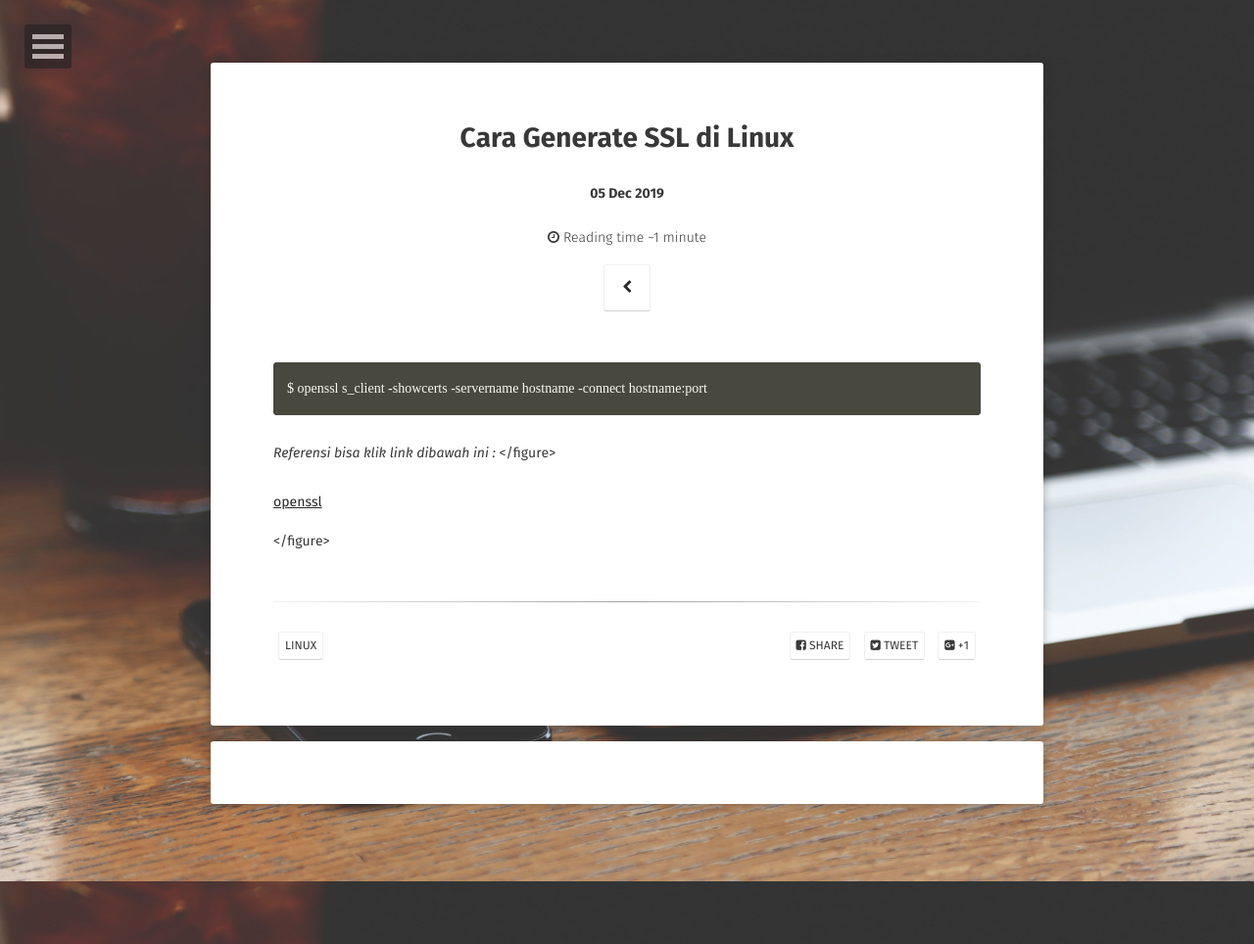
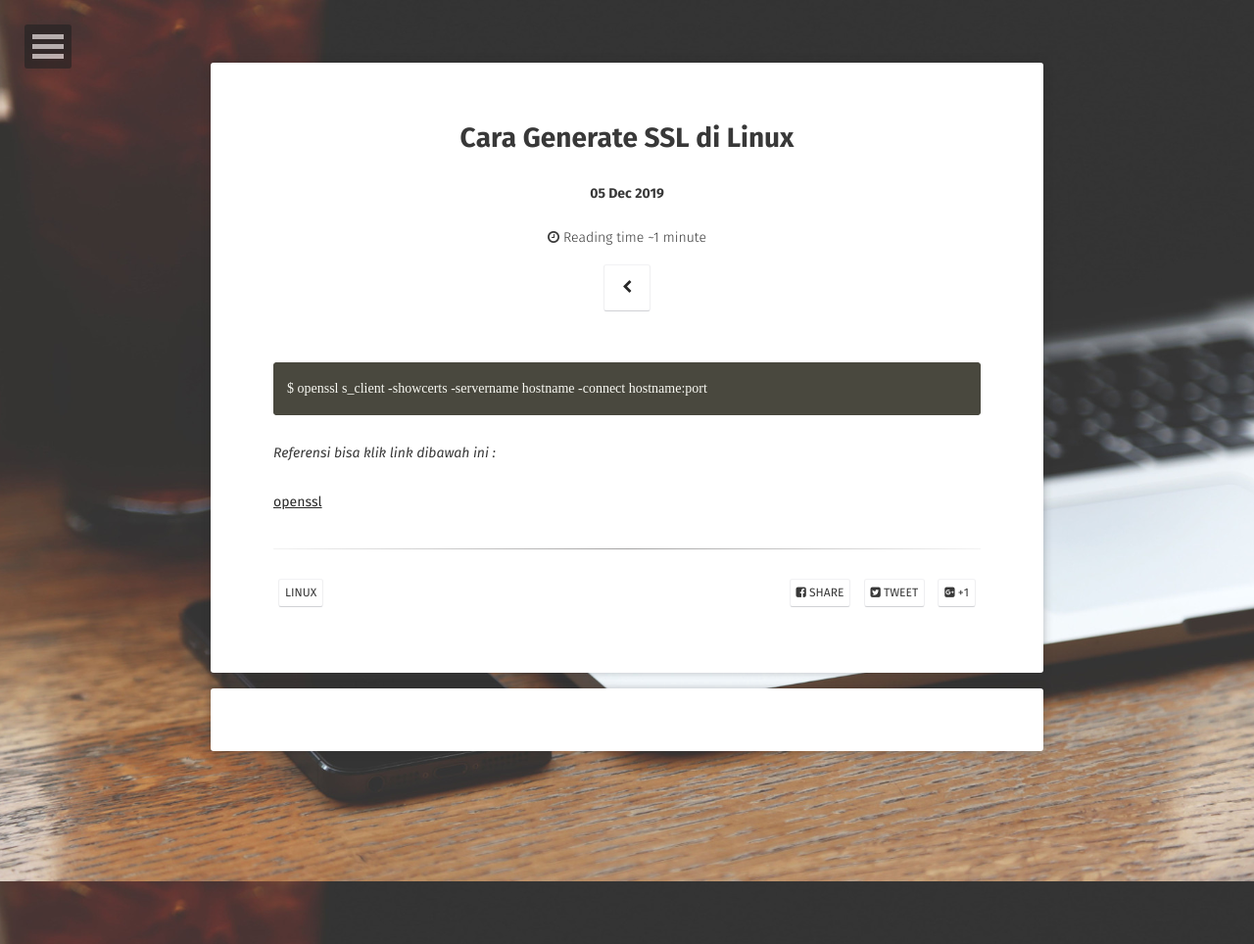
Before and after one commit to SandyRahman/sandyrahman.github.io, a Jekyll site: the page built from _posts/2019-12-05-cara-generate-ssl-di-linux.md, in a window 1280 px wide. Shown: the whole page at 98% size. Built offline with Jekyll 4.4.1, drawn with Linux system fonts in a browser that asks for light colours; some web fonts are replaced; comment, search, counter and statistics services are not loaded.

Commit message:
Update 2019-12-05-cara-generate-ssl-di-linux.md

````diff
--- a/_posts/2019-12-05-cara-generate-ssl-di-linux.md
+++ b/_posts/2019-12-05-cara-generate-ssl-di-linux.md
@@ -11,6 +11,7 @@ raw_title: true
 $ openssl s_client -showcerts -servername hostname -connect hostname:port
 ```
 *Referensi bisa klik link dibawah ini :*
-</figure>
-<figcaption><a href="https://www.freecodecamp.org/news/openssl-command-cheatsheet-b441be1e8c4a/" title="openssl">openssl</a></figcaption>
-</figure>
+<figcaption>
+  <a href="https://www.freecodecamp.org/news/openssl-command-cheatsheet-b441be1e8c4a/"
+     title="openssl">openssl</a>
+</figcaption>
````
